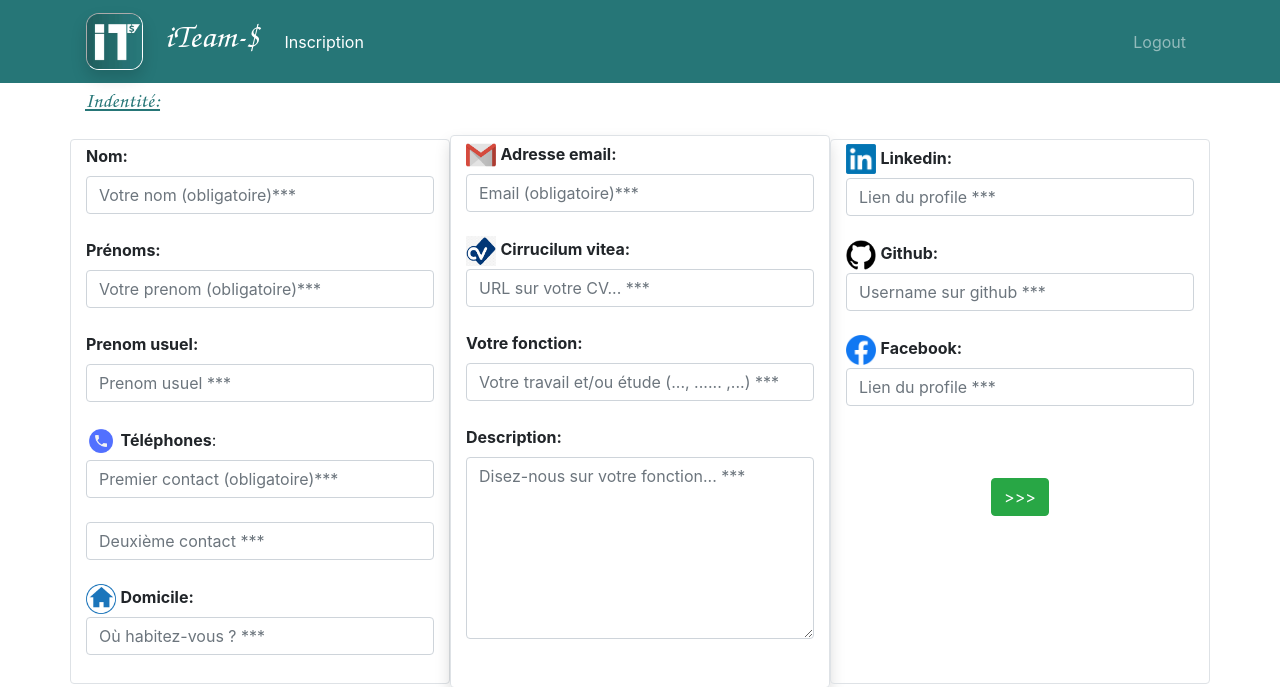
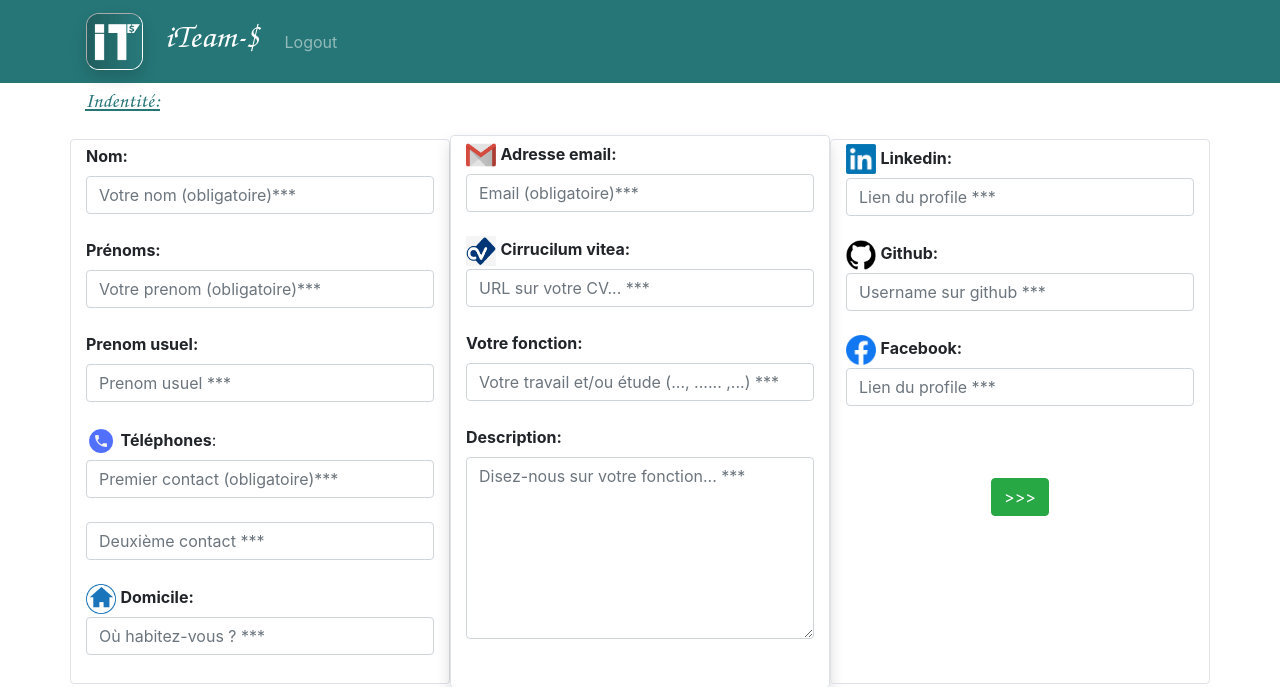
Before and after one commit to iTeam-S/Gestion-Portfolio, a PHP site: page /views/inscription.php in a window 1280 px wide. Shown: the top 687 px of the page. Run offline with PHP 8.4, Linux system fonts and the light colour scheme.

Commit message:
Suppression du menu inscription lors de la connexion

```diff
--- a/includes/entete.php
+++ b/includes/entete.php
@@ -23,14 +23,7 @@
                     <button class="navbar-toggler" type="button" data-toggle="collapse" data-target="#navbarContent">
    						<span class="navbar-toggler-icon"></span>
 					</button>
-					<div id="navbarContent" class="collapse navbar-collapse">
-						<ul class="navbar-nav">
-							<li class="nav-item active if id=1">
-								<a href="inscription.php" class="nav-link">Inscription</a>
-							</li>
-						</ul>
-					</div>
-                    <di>
+                    <div>
                         <ul class="navbar-nav">
                             <li>
 					            <a href="../includes/logout.php" class="nav-link">Logout</a>
```
